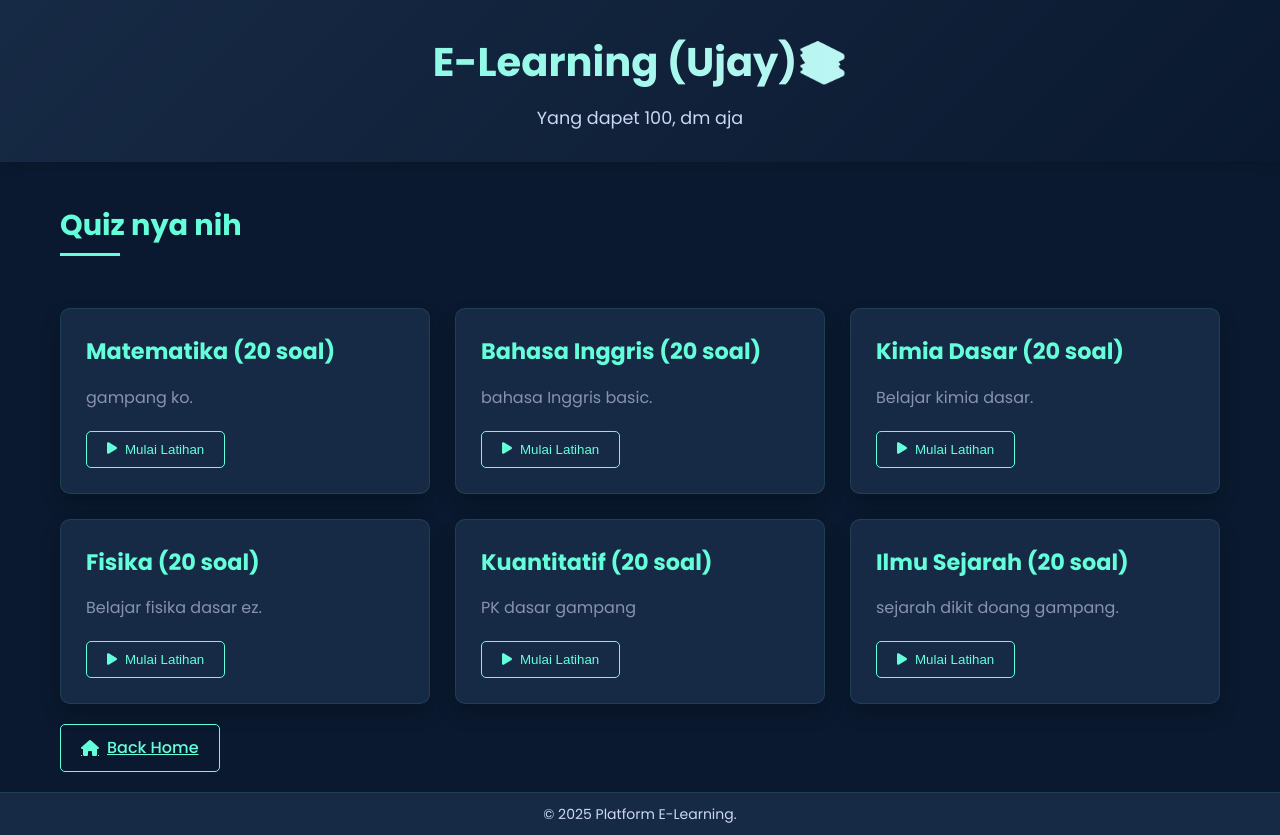
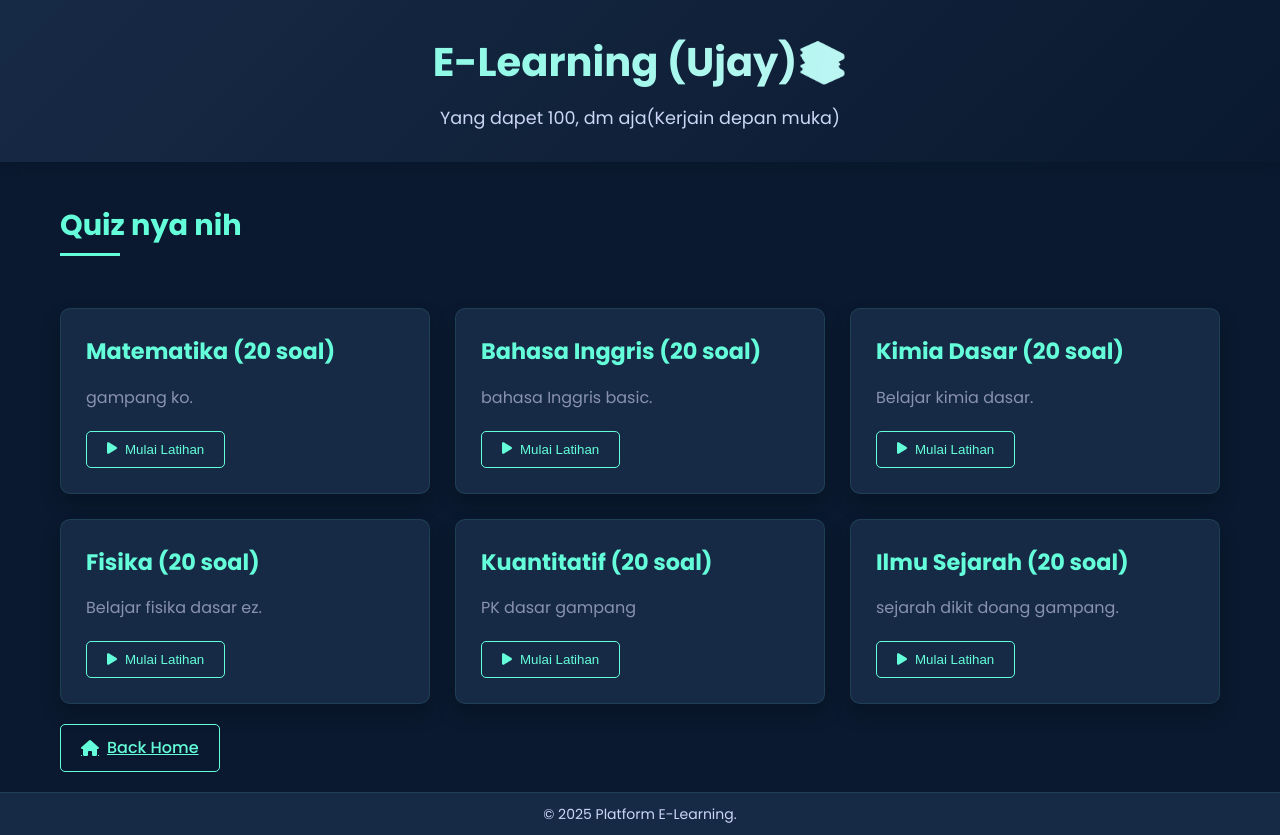
Before and after one commit to HudzaifahArrantisi/Me, a plain HTML site: page projekUTS/index.html in a window 1280 px wide. Drawn offline with Linux system fonts and the light colour scheme.

Commit message:
Update index.html

```diff
--- a/projekUTS/index.html
+++ b/projekUTS/index.html
@@ -14,7 +14,7 @@
     <header>
         <div class="container">
             <h1>E-Learning (Ujay)📚</h1>
-            <p>Yang dapet 100, dm aja</p>
+            <p>Yang dapet 100, dm aja(Kerjain depan muka)</p>
         </div>
     </header>
     <div class="container">
```
